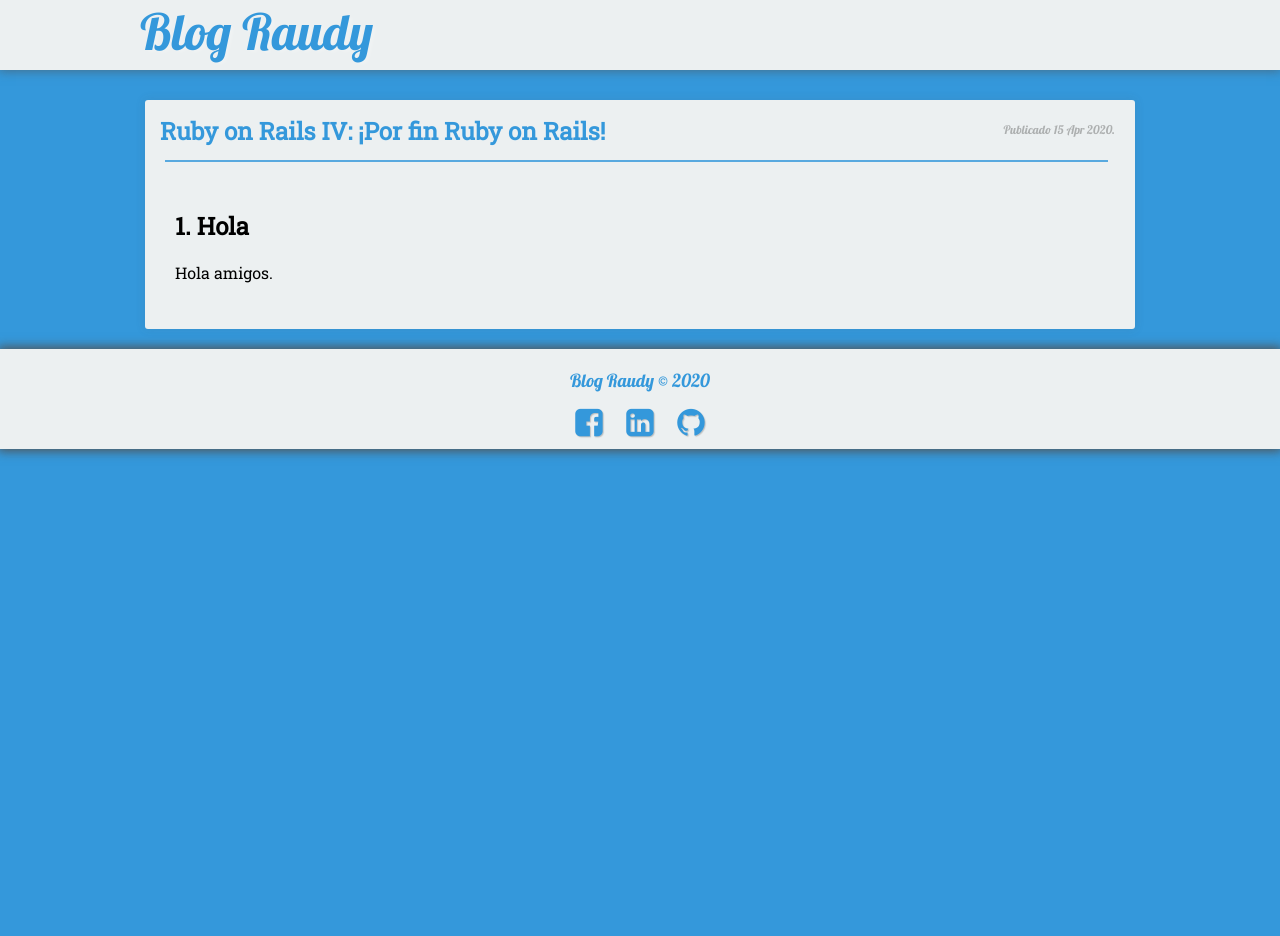
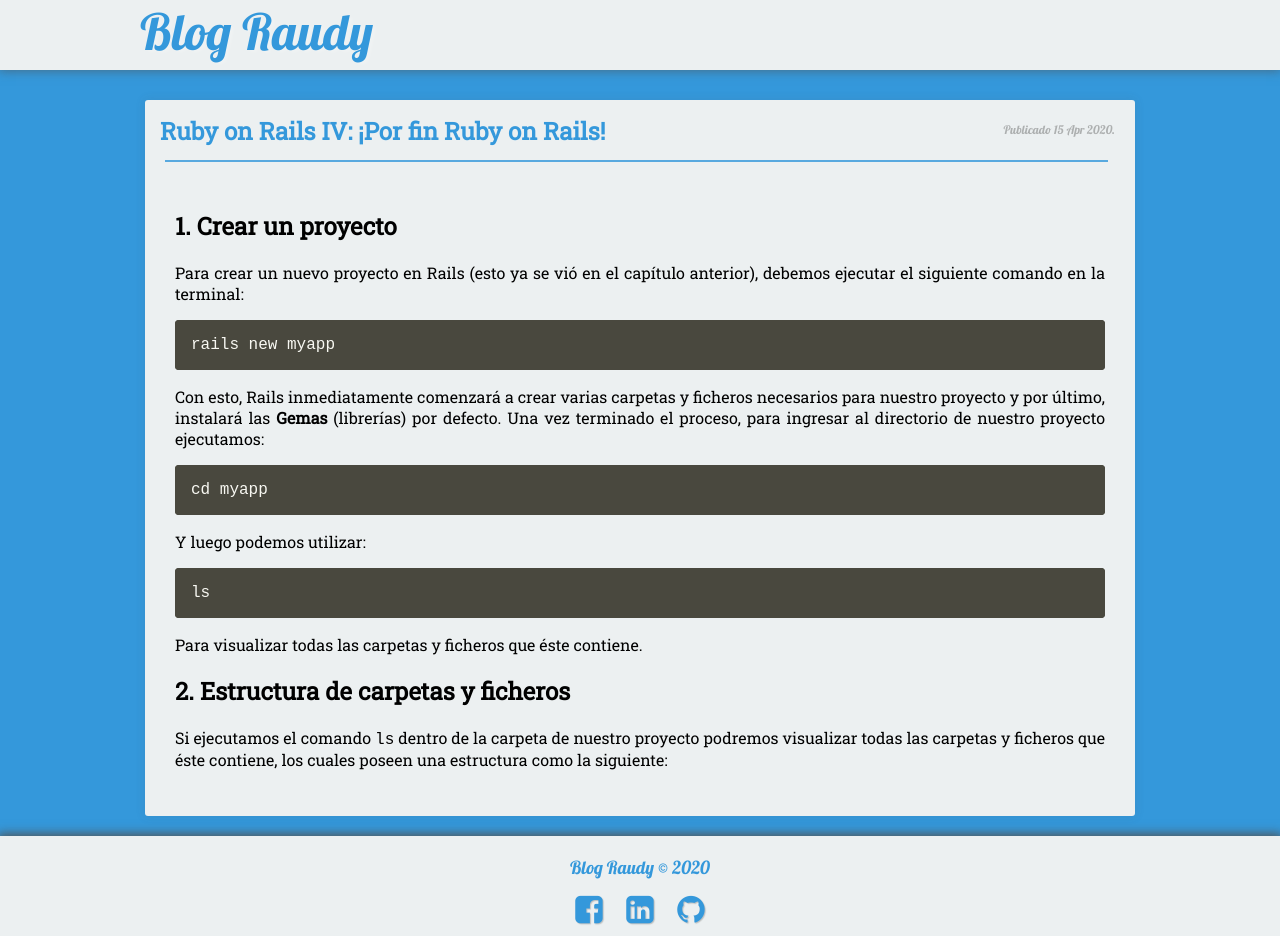
Before and after one commit to nisoto/Blog-anterior-2.0, a Jekyll site: the page built from _posts/2020-04-15-rails-iv-ruby-on-rails.md, in a window 1280 px wide. Built offline with Jekyll 4.4.1, drawn with Linux system fonts in a browser that asks for light colours; nearby versions of some CDN libraries; before the commit the page ends 900 px from its top, so only the background shows below that.

Commit message:
Update 2020-04-15-rails-iv-ruby-on-rails.md

````diff
--- a/_posts/2020-04-15-rails-iv-ruby-on-rails.md
+++ b/_posts/2020-04-15-rails-iv-ruby-on-rails.md
@@ -6,6 +6,28 @@ excerpt: "Capítulo N°4 del curso de Ruby on Rails"
 tags: [rails]
 ---
 
-## 1. Hola
+## 1. Crear un proyecto
 
-Hola amigos.
+Para crear un nuevo proyecto en Rails (esto ya se vió en el capítulo anterior), debemos ejecutar el siguiente comando en la terminal:
+
+```
+rails new myapp
+```
+
+Con esto, Rails inmediatamente comenzará a crear varias carpetas y ficheros necesarios para nuestro proyecto y por último, instalará las **Gemas** (librerías) por defecto. Una vez terminado el proceso, para ingresar al directorio de nuestro proyecto ejecutamos:
+
+```
+cd myapp
+```
+
+Y luego podemos utilizar:
+
+```
+ls
+```
+
+Para visualizar todas las carpetas y ficheros que éste contiene.
+
+## 2. Estructura de carpetas y ficheros
+
+Si ejecutamos el comando `ls` dentro de la carpeta de nuestro proyecto podremos visualizar todas las carpetas y ficheros que éste contiene, los cuales poseen una estructura como la siguiente:
````
